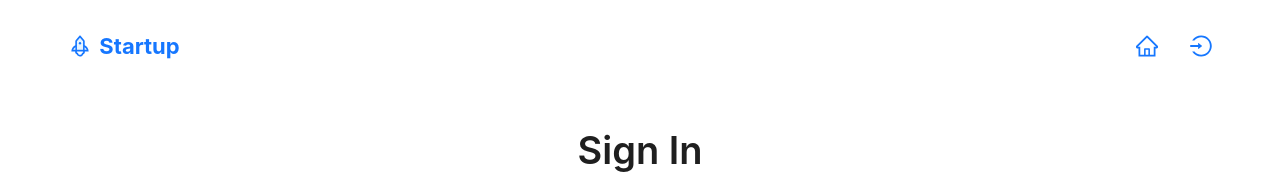
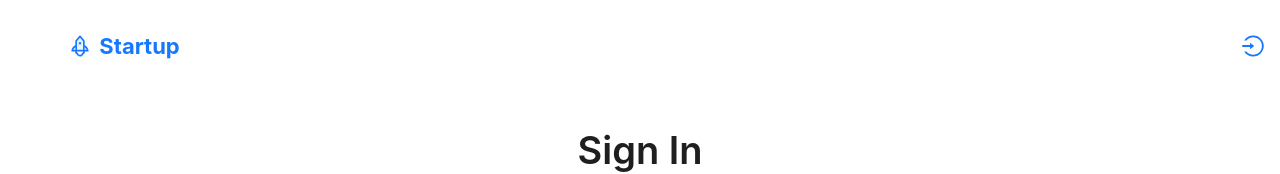
Before and after one commit to ShalfeiGit/react-nestjs-mongodb, a React app in the folder frontend/: page /signin in a window 1280 px wide. Shown: the top 174 px of the page. Built offline with nearby package versions, Linux system fonts and the light colour scheme; the HTML template or start-up script is replaced by a standard one.

Commit message:
add login info

```diff
--- a/frontend/src/components/pages/layout/Layout.tsx
+++ b/frontend/src/components/pages/layout/Layout.tsx
@@ -5,10 +5,6 @@ import { CheckCircleOutlined, CloseCircleOutlined } from '@ant-design/icons'
 
 import Menu from '@app/shared/menu/Menu'
 import { INotification, TypeResponse } from './types'
-
-
-
-
 
 const Layout: React.FC = () =>{
 	const [api, contextHolder] = notification.useNotification()
@@ -19,7 +15,6 @@ const Layout: React.FC = () =>{
 			icon: type === TypeResponse.success
 			 ? <CheckCircleOutlined  style={{ color: '#008000' }} />
 			 : <CloseCircleOutlined  style={{ color: '#FF0000' }} />
-			 ,
 		})
 	}
 
--- a/frontend/src/components/pages/layout/types.ts
+++ b/frontend/src/components/pages/layout/types.ts
@@ -5,11 +5,11 @@ export interface INotification {
 }
 
 export interface INotificationAction {
-	openNotification: (data: INotification) => void
+	openNotification?: (data: INotification) => void
 }
 
 export interface INavigateAction {
-	navigate: (data: string) => void
+	navigate?: (data: string) => void
 }
 
 export enum TypeResponse {
--- a/frontend/src/components/pages/signin/SignIn.tsx
+++ b/frontend/src/components/pages/signin/SignIn.tsx
@@ -1,7 +1,8 @@
 import React from 'react'
-import { NavLink } from 'react-router-dom'
+import { NavLink, useNavigate } from 'react-router-dom'
 import { Form, Input, Button, Typography, Checkbox } from 'antd'
 import { useOutletContext } from 'react-router-dom'
+
 
 import '@app/pages/signIn/signIn.scss'
 import { useAppDispatch } from '@app/store/store'
@@ -37,10 +38,11 @@ const Signin: React.FC = () => {
 	const dispatch = useAppDispatch()
 	const openNotification = useOutletContext()
 	const [form] = Form.useForm()
+	const navigate = useNavigate()
 	const handleSubmitForm = () => {
 		form.validateFields().then((values) => {
 			const {...data} = values
-			dispatch(signInAction({...data, openNotification }))
+			dispatch(signInAction({...data, navigate, openNotification }))
 		})
 	}
 
--- a/frontend/src/components/shared/menu/Menu.tsx
+++ b/frontend/src/components/shared/menu/Menu.tsx
@@ -1,30 +1,41 @@
-import React from 'react'
+import React, {useEffect} from 'react'
 import { useNavigate } from 'react-router-dom'
+import { useSelector } from 'react-redux'
 import { Col, Row, Button, Typography } from 'antd'
-import { RocketTwoTone, LoginOutlined, HomeOutlined, FormOutlined } from '@ant-design/icons'
+import { RocketTwoTone, LoginOutlined, SmileOutlined } from '@ant-design/icons'
 
 import '@app/shared/menu/menu.scss'
+import { RootState, useAppDispatch } from '@app/store/store'
+import { signInAction } from '@app/store/slices/signInSlice'
 
 const { Text } = Typography
 
 const Menu: React.FC = () => {
 	const navigate = useNavigate()
+	const dispatch = useAppDispatch()
+	const userInfo = useSelector((state: RootState) => state.signIn.data)
+	useEffect(() => {
+		const refresh_token = localStorage.getItem('refresh_token')
+		if(!userInfo && refresh_token){
+			dispatch(signInAction({refresh_token}))
+		}
+	}, [])
 
 	const handleRedirectHome = () => {
 		navigate('/')
 	}
 
-	const handleShowSignInModal = () => {
+	const handleRedirectSignInModal = () => {
 		navigate('/signin')
 	}
 
-	const handleShowSignUpModal = () => {
-		navigate('/signup')
+	const handleRedirectUserInfoModal = () => {
+		navigate('/userinfo')
 	}
 
 	return (
 		<div className="menu">
-			<Row>
+			<Row justify="end">
 				<Col span={1}></Col>
 				<Col span={3}>
 					<Button className={'menu__button'} type="link" onClick={handleRedirectHome}>
@@ -35,15 +46,17 @@ const Menu: React.FC = () => {
 				<Col span={5}></Col>
 				<Col span={3}></Col>
 				<Col span={3}></Col>
-				<Col span={3}></Col>
-				<Col span={3}></Col>
-				<Col span={3}>
-					<Button className={'menu__button'} type="link" title="Home" onClick={handleRedirectHome}>
-						<HomeOutlined />
-					</Button>
-					<Button className={'menu__button'} type="link" title="Sign in" onClick={handleShowSignInModal}>
-						<LoginOutlined />
-					</Button>
+				<Col span={9} className='menu__login'>
+					{userInfo
+						? (<Button className={'menu__button'} type="link" title="User info" onClick={handleRedirectUserInfoModal}>
+							<SmileOutlined /><span className={'menu__greetings'}>{`Hi, ${userInfo?.username}`}</span>
+						</Button>)
+						: (
+							<Button className={'menu__button'} type="link" title="Sign in" onClick={handleRedirectSignInModal}>
+								<LoginOutlined />
+							</Button>
+						)}
+
 				</Col>
 			</Row>
 		</div>
--- a/frontend/src/components/shared/menu/menu.scss
+++ b/frontend/src/components/shared/menu/menu.scss
@@ -10,4 +10,11 @@
     font-size: 22px;
     color: $blue-color;
   }
+  &__login{
+    display: flex;
+    justify-content: flex-end;
+  }
+  &__greetings{
+    font-size: 12px;
+  }
 }
--- a/frontend/src/components/store/slices/signinSlice.ts
+++ b/frontend/src/components/store/slices/signinSlice.ts
@@ -1,11 +1,12 @@
 import { createSlice, createAsyncThunk } from '@reduxjs/toolkit'
 import type { IAxiosResponse, IInitialState, IThunkApi } from '@app/store/store'
-import { ICallNotificationAction, INotificationAction, TypeResponse } from '@app/pages/layout/types'
+import { ICallNotificationAction, INavigateAction, INotificationAction, TypeResponse } from '@app/pages/layout/types'
 
 export interface ISignIn {
-	username: string
-	password: string
+	username?: string
+	password?: string
 	remember?: boolean
+	refresh_token?: string;
 }
 
 export interface ISignInResponse {
@@ -17,7 +18,7 @@ export interface ISignInResponse {
 	refresh_token: string;
 }
 
-const initialState: IInitialState<string> = {
+const initialState: IInitialState<ISignInResponse & string> = {
 	data: null,
 	error: null,
 	loading: false,
@@ -29,8 +30,8 @@ const initialState: IInitialState<string> = {
 
 export const signInAction = createAsyncThunk(
 	'user/signin',
-	async (data: ISignIn & INotificationAction, thunkAPI: IThunkApi<IAxiosResponse<ISignInResponse & string>>) => {
-		const {openNotification, ...userInfo} = data
+	async (data: ISignIn & INotificationAction & INavigateAction, thunkAPI: IThunkApi<IAxiosResponse<ISignInResponse & string>>) => {
+		const {openNotification, navigate, ...userInfo} = data
 		const callNotification = ({type, message}: ICallNotificationAction ) => {
 			openNotification({
 				message: TypeResponse[`${type}`].charAt(0).toUpperCase() + TypeResponse[`${type}`].slice(1),
@@ -39,6 +40,7 @@ export const signInAction = createAsyncThunk(
 			})
 		}
 		const response = await thunkAPI.extra.api({ method: 'post', url: 'auth', data: userInfo })
+
 		if(response.status >= 400){
 			callNotification({
 				type: response.status >= 400 ? TypeResponse.failed : TypeResponse.success,
@@ -46,8 +48,12 @@ export const signInAction = createAsyncThunk(
 			})
 			return thunkAPI.rejectWithValue(response) as unknown as IAxiosResponse<string>
 		}
-		if(userInfo.remember){
+		console.log(response.data.refresh_token)
+		if(userInfo?.remember || userInfo?.refresh_token){
 			localStorage.setItem('refresh_token', response.data.refresh_token)
+		}
+		if(!userInfo?.refresh_token){
+			navigate('/')
 		}
 		return response
 	}
@@ -63,7 +69,7 @@ export const signInSlice = createSlice({
 				state.loading = true
 			})
 			.addCase(signInAction.fulfilled, (state, action) => {
-				const {data, status, statusText, headers, config}  = <IAxiosResponse<string>>action.payload
+				const {data, status, statusText, headers, config}  = <IAxiosResponse<ISignInResponse & string>>action.payload
 				state.data = data
 				state.error = null
 				state.status = status
@@ -73,7 +79,7 @@ export const signInSlice = createSlice({
 				state.loading = false
 			})
 			.addCase(signInAction.rejected, (state, action)  => {
-				const {data, status, statusText, headers, config}  = <IAxiosResponse<string>>action.payload
+				const {data, status, statusText, headers, config}  = <IAxiosResponse<ISignInResponse & string>>action.payload
 				state.data = null
 				state.error = data
 				state.status = status
```
Also changed, not shown: 2 other files (tests, documents, lock files or other folders).
